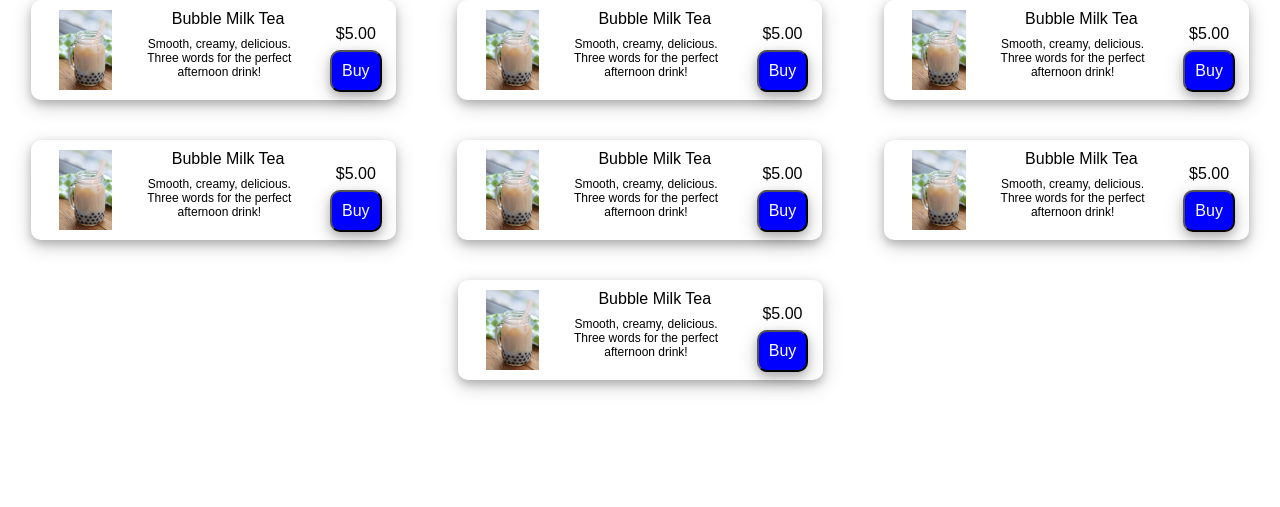
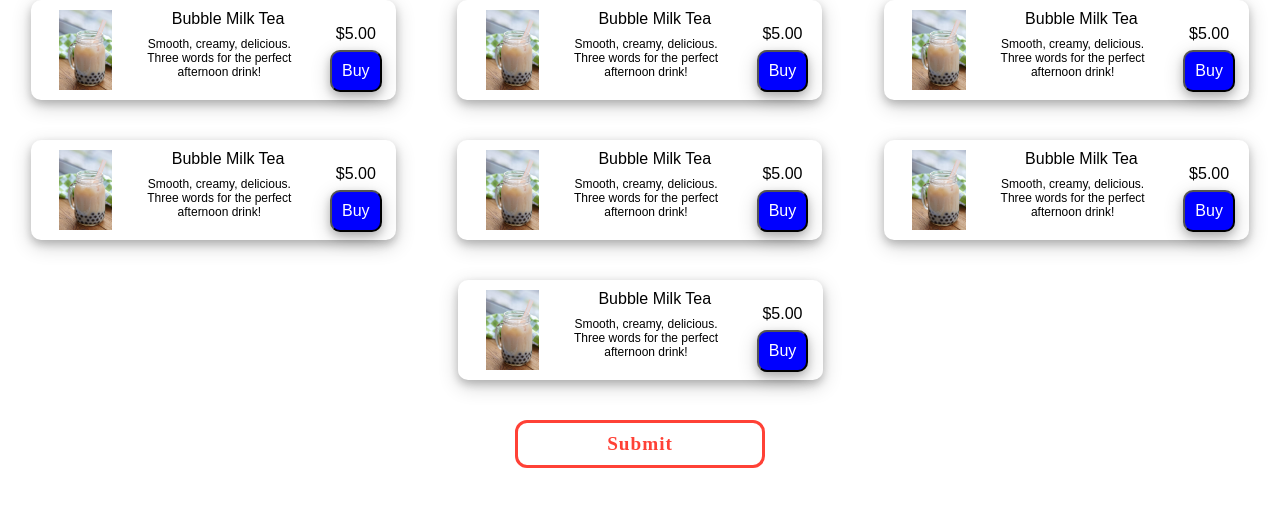
Before and after one commit to eambutu/grupo, a React app: page /selection/test in a window 1280 px wide. Shown: the part 135-642 px from the top of the page. Built offline with nearby package versions, Linux system fonts and the light colour scheme.

Commit message:
submit button on order

```diff
--- a/src/client/components/Selection.js
+++ b/src/client/components/Selection.js
@@ -84,6 +84,9 @@ class Selection extends Component {
                         </Card>
                     ))}
                 </div>
+                <div className="button-container">
+                  <button className="button" onClick={this.addOrder}>Submit</button>
+                </div>
             </div>
         );
     }
--- a/src/client/styles/Selection.css
+++ b/src/client/styles/Selection.css
@@ -11,3 +11,31 @@
     display: -webkit-flex;
     padding: 20px;
 }
+
+.button-container {
+    margin: 15px;
+}
+
+.button {
+    height: 20px;
+    cursor: pointer;
+    font-family: 'Marvel';
+
+
+    background-color: transparent;
+    color: #fefbef;
+    font-weight: 600;
+    line-height: 1;
+    transition: background-color 300ms, border-color 300ms, box-shadow 150ms;
+    width: 20%;
+
+    min-width: 10rem;
+    border-radius: 0.75rem;
+    font-size: 1.2em;
+    letter-spacing: 1px;
+    min-height: 3rem;
+
+    color: #ff4136;
+    border: 3px solid #ff4136;
+    margin: 5px;
+}
```
